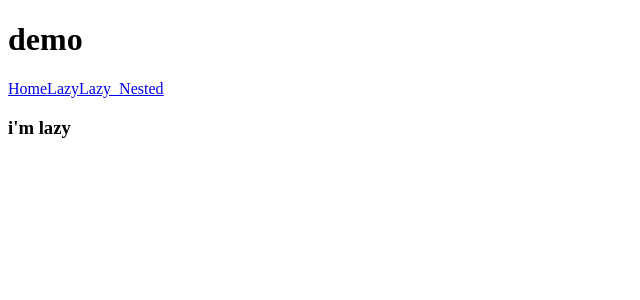
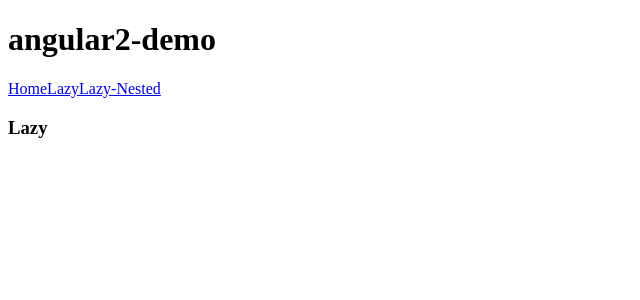
Before and after one commit to psykolm22/angular-demo, an Angular app: page /lazy in a window 1280 px wide. Shown: the top 300 px of the page, without its empty margins (0-640 px from the left). Built offline with nearby package versions, Linux system fonts and the light colour scheme.

Commit message:
Garbage commit

```diff
--- a/src/app/app.component.ts
+++ b/src/app/app.component.ts
@@ -4,11 +4,11 @@ import { Meta, Title } from '@angular/platform-browser';
 @Component({
   selector: 'app-root',
   template: `
-  <h1>demo</h1>
-  <a routerLink="/">Home</a>
-  <a routerLink="/lazy">Lazy</a>
-  <a routerLink="/lazy/nested">Lazy_Nested</a>
-  <router-outlet></router-outlet>
+    <h1>angular2-demo</h1>
+    <a routerLink="/">Home</a>
+    <a routerLink="/lazy">Lazy</a>
+    <a routerLink="/lazy/nested">Lazy-Nested</a>
+    <router-outlet></router-outlet>
   `,
   styles: []
 })
--- a/src/app/app.module.ts
+++ b/src/app/app.module.ts
@@ -11,7 +11,7 @@ import { HomeComponent } from './home/home.component';
     HomeComponent,
   ],
   imports: [
-    BrowserModule.withServerTransition({ appId: 'ng-ssr-on-aws-lambda' }),
+    BrowserModule.withServerTransition({ appId: 'angular2-demo' }),
     RouterModule.forRoot([
       { path: '', component: HomeComponent, pathMatch: 'full' },
       { path: 'lazy', loadChildren: './lazy/lazy.module#LazyModule' },
--- a/src/app/home/home.component.ts
+++ b/src/app/home/home.component.ts
@@ -11,6 +11,6 @@ export class HomeComponent implements OnInit {
   constructor() { }
 
   ngOnInit() {
-    this.message = 'Hello';
+    this.message = 'Home';
   }
 }
--- a/src/app/lazy/lazy.module.ts
+++ b/src/app/lazy/lazy.module.ts
@@ -3,7 +3,7 @@ import { RouterModule } from '@angular/router'
 
 @Component({
   selector: 'lazy-view',
-  template: `<h3>i'm lazy</h3>`
+  template: `<h3>Lazy</h3>`
 })
 export class LazyComponent { }
 
--- a/src/index.html
+++ b/src/index.html
@@ -2,16 +2,16 @@
 <html lang="en">
 
 <head>
-  <meta charset="utf-8">
-  <title>demo</title>
-  <base href="/">
+    <meta charset="utf-8">
+    <title>angular2-demo</title>
+    <base href="/">
 
-  <meta name="viewport" content="width=device-width, initial-scale=1">
-  <link rel="icon" type="image/x-icon" href="favicon.ico">
+    <meta name="viewport" content="width=device-width, initial-scale=1">
+    <link rel="icon" type="image/x-icon" href="favicon.ico">
 </head>
 
 <body>
-  <app-root></app-root>
+    <app-root></app-root>
 </body>
 
 </html>
```
Also changed, not shown: package.json (+5 -4 lines), serverless.yml (+8 -0 lines).
